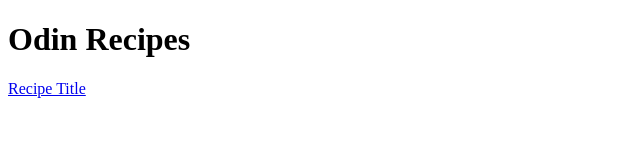
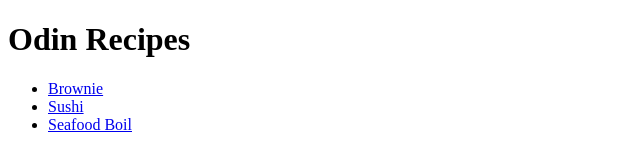
Before and after one commit to nurialmb/odin-recipes, a plain HTML site: page index.html in a window 1280 px wide. Shown: the whole page, without its empty margins (0-640 px from the left). Drawn offline with Linux system fonts and the light colour scheme.

Commit message:
Add sushi and seafood links and add unordered list to the recipes

```diff
--- a/index.html
+++ b/index.html
@@ -7,6 +7,10 @@
 </head>
 <body>
     <h1>Odin Recipes</h1>
-    <a href="recipes/brownie.html">Recipe Title</a>
+    <ul>
+    <li><a href="recipes/brownie.html" target="_blank" rel="noopener noreferrer">Brownie</a></li>
+    <li><a href="recipes/sushi.html" target="_blank" rel="noopener noreferrer">Sushi</a></li>
+    <li><a href="recipes/seafood-boil.html" target="_blank" rel="noopener noreferrer">Seafood Boil</a></li>
+    </ul>
 </body>
 </html>
```
